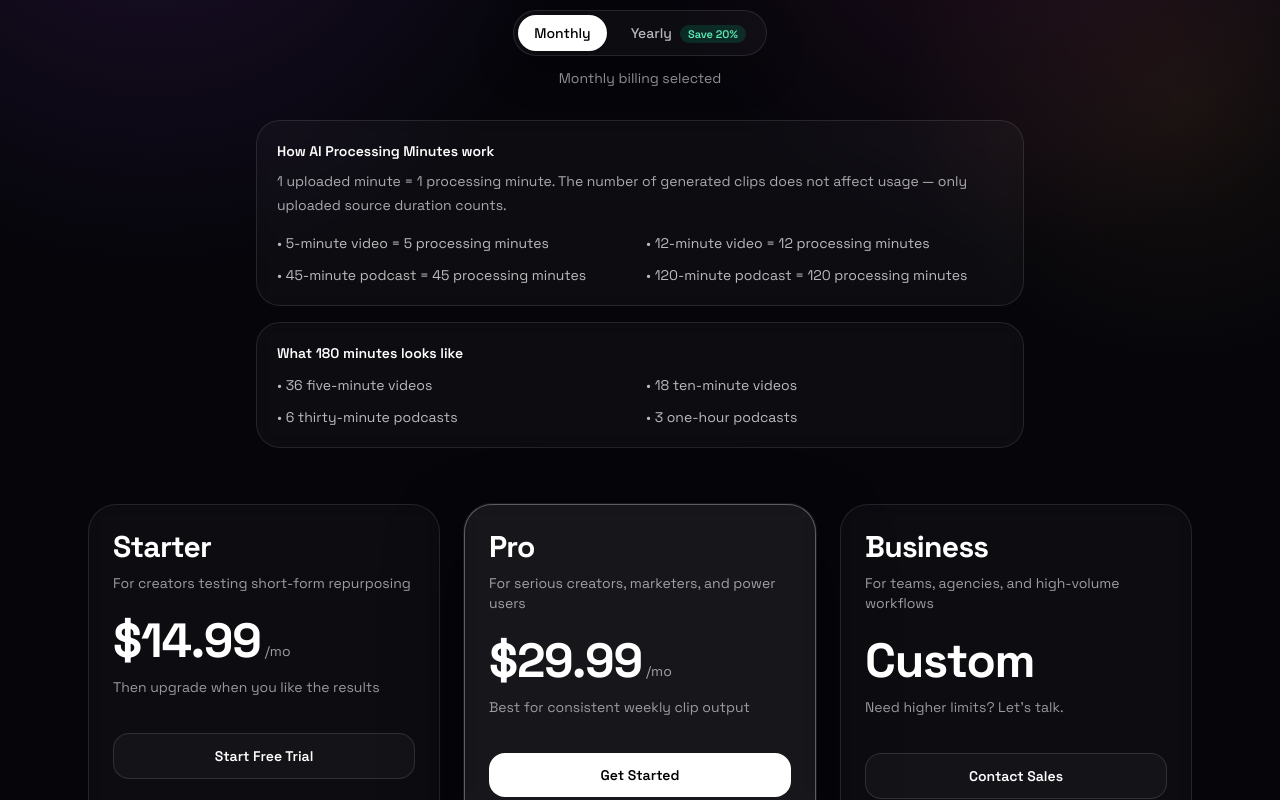
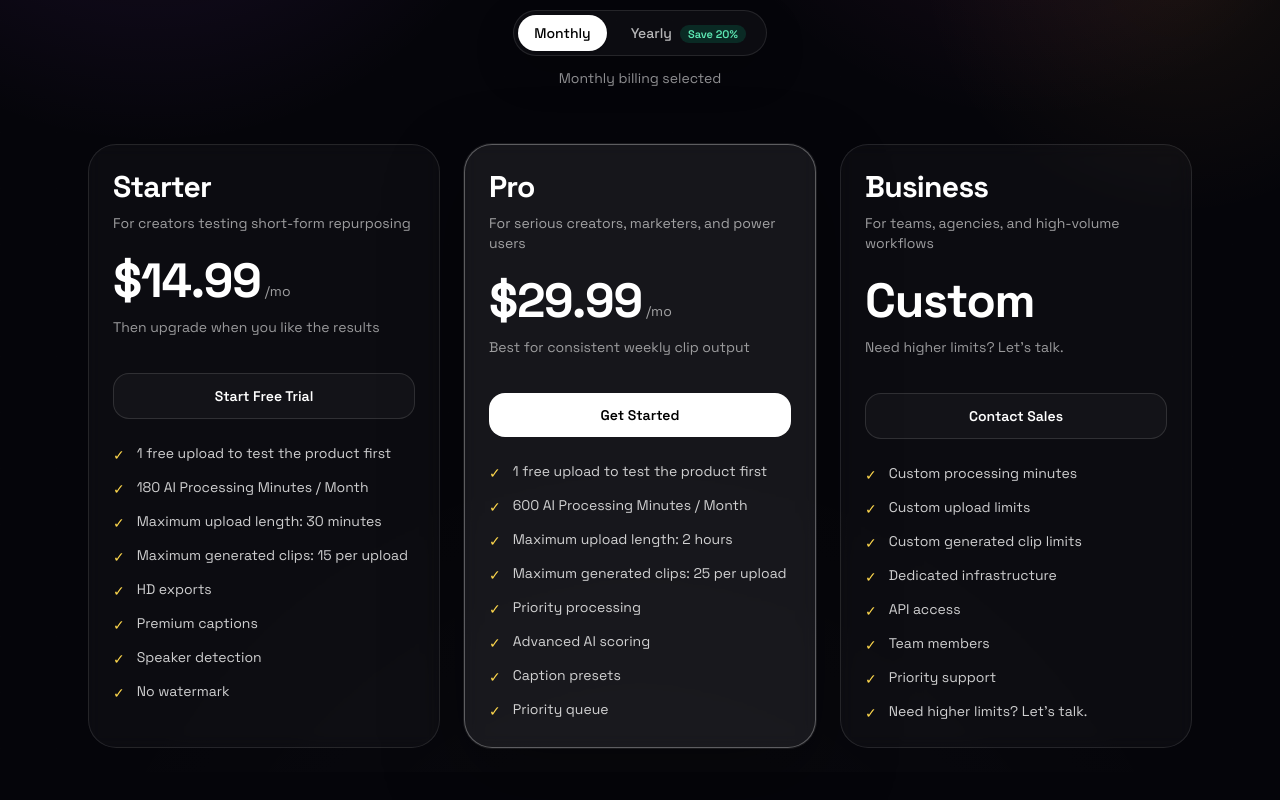
Before and after one commit to Duychinni/animecut, a Next.js app: page /pricing in a window 1280 px wide. Shown: the part 540-1340 px from the top of the page. After the commit the page ends 1312 px from the top, so only its background shows below. Built offline with nearby package versions, Linux system fonts and the light colour scheme.

Commit message:
Remove pricing explainer boxes

```diff
--- a/app/pricing/page.tsx
+++ b/app/pricing/page.tsx
@@ -83,13 +83,6 @@ export default function PricingPage() {
     [interval],
   );
 
-  const starterPlan = PLAN_CONFIG.find((plan) => plan.id === 'starter')!;
-  const starterMinutes = starterPlan.processingMinutes ?? 0;
-  const fiveMinuteVideos = Math.floor(starterMinutes / 5);
-  const tenMinuteVideos = Math.floor(starterMinutes / 10);
-  const thirtyMinutePodcasts = Math.floor(starterMinutes / 30);
-  const sixtyMinutePodcasts = Math.floor(starterMinutes / 60);
-
   return (
     <main className="app-shell min-h-screen text-white">
       <div className="relative mx-auto max-w-6xl px-6 py-6">
@@ -149,26 +142,6 @@ export default function PricingPage() {
 
           <p className="mt-3 text-sm text-white/55">{toggleLabel}</p>
 
-          <div className="mx-auto mt-8 max-w-3xl rounded-[24px] border border-white/10 bg-white/[0.03] p-5 text-left backdrop-blur-sm">
-            <p className="text-sm font-semibold text-white">How AI Processing Minutes work</p>
-            <p className="mt-2 text-sm leading-6 text-white/65">1 uploaded minute = 1 processing minute. The number of generated clips does not affect usage — only uploaded source duration counts.</p>
-            <div className="mt-4 grid gap-3 text-sm text-white/72 md:grid-cols-2">
-              <div>• 5-minute video = 5 processing minutes</div>
-              <div>• 12-minute video = 12 processing minutes</div>
-              <div>• 45-minute podcast = 45 processing minutes</div>
-              <div>• 120-minute podcast = 120 processing minutes</div>
-            </div>
-          </div>
-
-          <div className="mx-auto mt-4 max-w-3xl rounded-[24px] border border-white/10 bg-white/[0.03] p-5 text-left backdrop-blur-sm">
-            <p className="text-sm font-semibold text-white">What {starterMinutes} minutes looks like</p>
-            <div className="mt-3 grid gap-3 text-sm text-white/72 md:grid-cols-2">
-              <div>• {fiveMinuteVideos} five-minute videos</div>
-              <div>• {tenMinuteVideos} ten-minute videos</div>
-              <div>• {thirtyMinutePodcasts} thirty-minute podcasts</div>
-              <div>• {sixtyMinutePodcasts} one-hour podcasts</div>
-            </div>
-          </div>
         </section>
 
         <section className="mt-14 grid items-stretch gap-6 lg:grid-cols-3">
```
